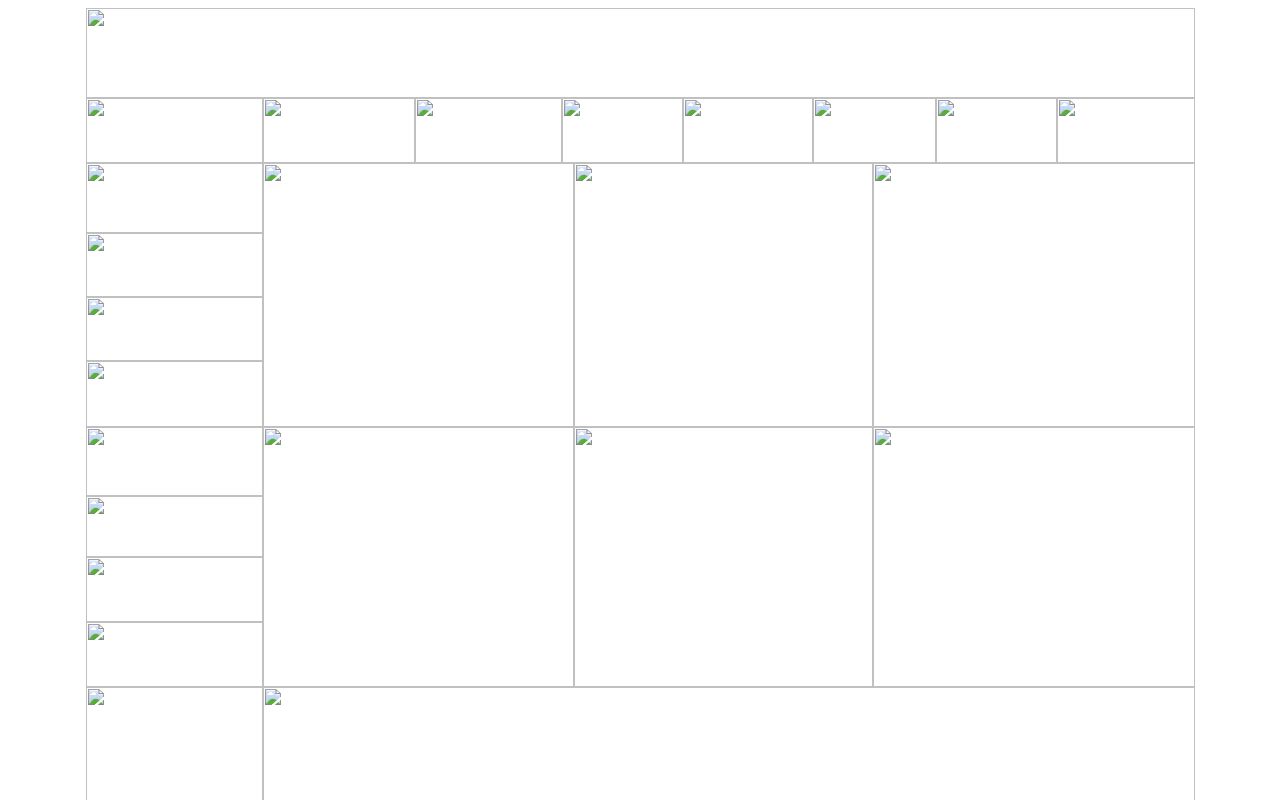
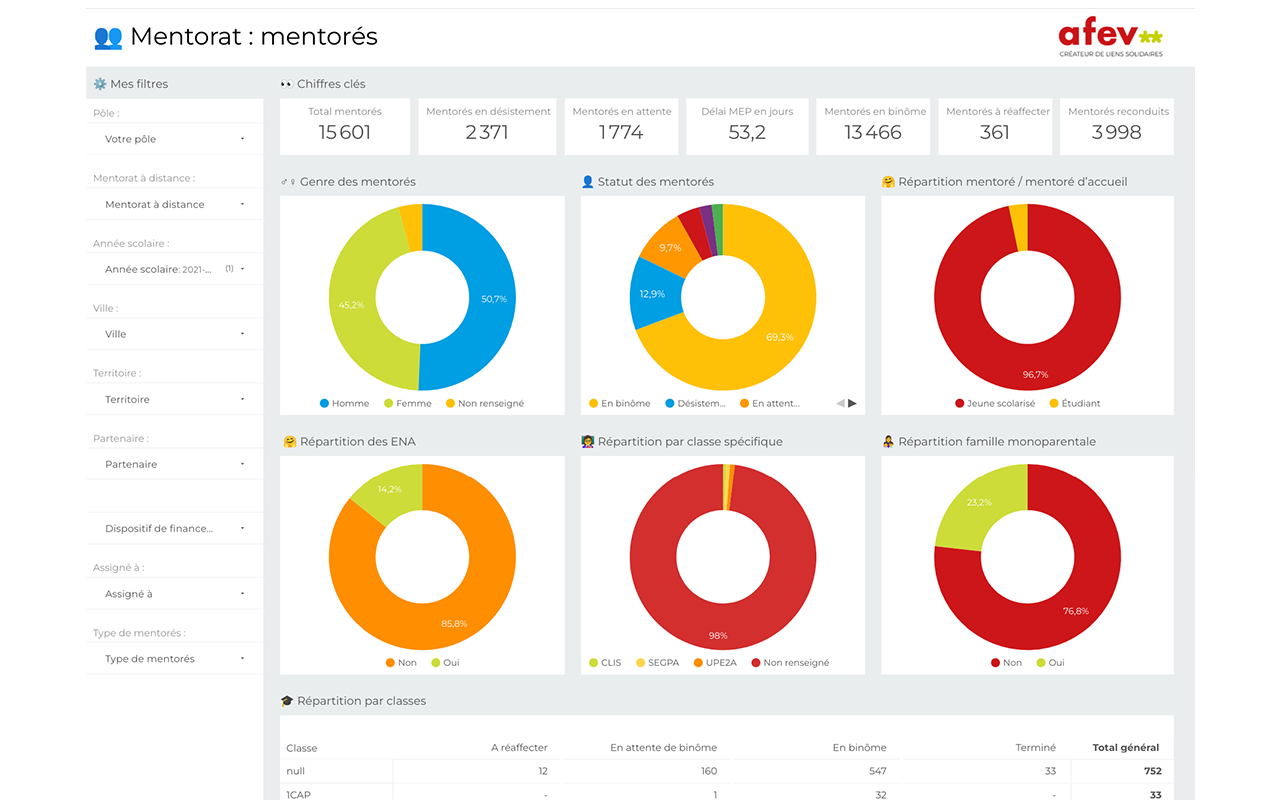
Before and after one commit to Alex-afev/Mentorat-mentores, a plain HTML site: page index.html in a window 1280 px wide. Shown: the top 800 px of the page. Drawn offline with Linux system fonts and the light colour scheme.

Commit message:
Update index.html

```diff
--- a/index.html
+++ b/index.html
@@ -4,7 +4,7 @@
 	<tr>
 		<td width="1109px" height="90px" >
 			<a href="#">
-				<img style="display:block" src="img/01.png" width="1109px" height="90px" border="0" alt="" /></a>
+				<img style="display:block" src="01.png" width="1109px" height="90px" border="0" alt="" /></a>
 		</td>
 	</tr>
 </table>
@@ -15,52 +15,52 @@
 			 <table border="0" cellpadding="0" cellspacing="0" align="center" style="margin:0 auto;">
 				<tr>
 					<td>
-						<img style="display:block" src="img/02.png" width="177px" height="65px" alt="" />
+						<img style="display:block" src="02.png" width="177px" height="65px" alt="" />
 					</td>
 				</tr>
 				<tr>
 					<td>
-						<img style="display:block" src="img/10.png" width="177px" height="70px" alt="" />
+						<img style="display:block" src="10.png" width="177px" height="70px" alt="" />
 					</td>
 				</tr>
 				<tr>
 					<td>
-						<img style="display:block" src="img/14.png" width="177px" height="64px" alt="" />
+						<img style="display:block" src="14.png" width="177px" height="64px" alt="" />
 					</td>
 				</tr>
 				<tr>
 					<td>
-						<img style="display:block" src="img/15.png" width="177px" height="64px" alt="" />
+						<img style="display:block" src="15.png" width="177px" height="64px" alt="" />
 					</td>
 				</tr>
 				<tr>
 					<td>
-						<img style="display:block" src="img/16.png" width="177px" height="66px" alt="" />
+						<img style="display:block" src="16.png" width="177px" height="66px" alt="" />
 					</td>
 				</tr>
 				<tr>
 					<td>
-						<img style="display:block" src="img/17.png" width="177px" height="69px" alt="" />
+						<img style="display:block" src="17.png" width="177px" height="69px" alt="" />
 					</td>
 				</tr>
 				<tr>
 					<td>
-						<img style="display:block" src="img/21.png" width="177px" height="61px" alt="" />
+						<img style="display:block" src="21.png" width="177px" height="61px" alt="" />
 					</td>
 				</tr>
 				<tr>
 					<td>
-						<img style="display:block" src="img/22.png" width="177px" height="65px" alt="" />
+						<img style="display:block" src="22.png" width="177px" height="65px" alt="" />
 					</td>
 				</tr>
 				<tr>
 					<td>
-						<img style="display:block" src="img/23.png" width="177px" height="65px" alt="" />
+						<img style="display:block" src="23.png" width="177px" height="65px" alt="" />
 					</td>
 				</tr>
 				<tr>
 					<td>
-						<img style="display:block" src="img/pix.png" width="177px" height="1352px" alt="" />
+						<img style="display:block" src="pix.png" width="177px" height="1352px" alt="" />
 					</td>
 				</tr>
 			</table>
@@ -70,25 +70,25 @@
 			 <table border="0" cellpadding="0" cellspacing="0" align="center" style="margin:0 auto; ">
 				<tr>
 					<td>
-						<img style="display:block" src="img/03.png" width="152px" height="65px" alt="" />
+						<img style="display:block" src="03.png" width="152px" height="65px" alt="" />
 					</td>
 					<td>
-						<img style="display:block" src="img/04.png" width="147px" height="65px" alt="" />
+						<img style="display:block" src="04.png" width="147px" height="65px" alt="" />
 					</td>
 					<td>
-						<img style="display:block" src="img/05.png" width="121px" height="65px" alt="" />
+						<img style="display:block" src="05.png" width="121px" height="65px" alt="" />
 					</td>
 					<td>
-						<img style="display:block" src="img/06.png" width="130px" height="65px" alt="" />
+						<img style="display:block" src="06.png" width="130px" height="65px" alt="" />
 					</td>
 					<td>
-						<img style="display:block" src="img/07.png" width="123px" height="65px" alt="" />
+						<img style="display:block" src="07.png" width="123px" height="65px" alt="" />
 					</td>
 					<td>
-						<img style="display:block" src="img/08.png" width="121px" height="65px" alt="" />
+						<img style="display:block" src="08.png" width="121px" height="65px" alt="" />
 					</td>
 					<td>
-						<img style="display:block" src="img/09.png" width="138px" height="65px" alt="" />
+						<img style="display:block" src="09.png" width="138px" height="65px" alt="" />
 					</td>
 
 				</tr>
@@ -97,61 +97,61 @@
 			<table border="0" cellpadding="0" cellspacing="0" align="center" style="margin:0 auto; vertical-align:top">
 				<tr>
 					<td>
-						<img style="display:block" src="img/11.png" width="311px" height="264px" alt="" />
+						<img style="display:block" src="11.png" width="311px" height="264px" alt="" />
 					</td>
 					<td>
-						<img style="display:block" src="img/12.png" width="299px" height="264px" alt="" />
+						<img style="display:block" src="12.png" width="299px" height="264px" alt="" />
 					</td>
 					<td>
-						<img style="display:block" src="img/13.png" width="322px" height="264px" alt="" />
+						<img style="display:block" src="13.png" width="322px" height="264px" alt="" />
 					</td>
 				</tr>
 			</table>
 			<table border="0" cellpadding="0" cellspacing="0" align="center" style="margin:0 auto; vertical-align:top">
 				<tr>
 					<td>
-						<img style="display:block" src="img/18.png" width="311px" height="260px" alt="" />
+						<img style="display:block" src="18.png" width="311px" height="260px" alt="" />
 					</td>
 					<td>
-						<img style="display:block" src="img/19.png" width="299px" height="260px" alt="" />
+						<img style="display:block" src="19.png" width="299px" height="260px" alt="" />
 					</td>
 					<td>
-						<img style="display:block" src="img/20.png" width="322px" height="260px" alt="" />
+						<img style="display:block" src="20.png" width="322px" height="260px" alt="" />
 					</td>
 				</tr>
 			</table>
 			<table border="0" cellpadding="0" cellspacing="0" align="center" style="margin:0 auto;">
 				<tr>
 					<td>
-						<img style="display:block" src="img/25.png" width="932px" height="227px" alt="" />
+						<img style="display:block" src="25.png" width="932px" height="227px" alt="" />
 					</td>
 				</tr>
 			</table>
 			<table border="0" cellpadding="0" cellspacing="0" align="center" style="margin:0 auto;">
 				<tr>
 					<td>
-						<img style="display:block" src="img/26.png" width="932px" height="318px" alt="" />
+						<img style="display:block" src="26.png" width="932px" height="318px" alt="" />
 					</td>
 				</tr>
 			</table>
 			<table border="0" cellpadding="0" cellspacing="0" align="center" style="margin:0 auto;">
 				<tr>
 					<td>
-						<img style="display:block" src="img/27.png" width="932px" height="266px" alt="" />
+						<img style="display:block" src="27.png" width="932px" height="266px" alt="" />
 					</td>
 				</tr>
 			</table>
 			<table border="0" cellpadding="0" cellspacing="0" align="center" style="margin:0 auto;">
 				<tr>
 					<td>
-						<img style="display:block" src="img/28.png" width="932px" height="267px" alt="" />
+						<img style="display:block" src="28.png" width="932px" height="267px" alt="" />
 					</td>
 				</tr>
 			</table>
 			<table border="0" cellpadding="0" cellspacing="0" align="center" style="margin:0 auto;">
 				<tr>
 					<td>
-						<img style="display:block" src="img/29.png" width="932px" height="274px" alt="" />
+						<img style="display:block" src="29.png" width="932px" height="274px" alt="" />
 					</td>
 				</tr>
 			</table>
```
